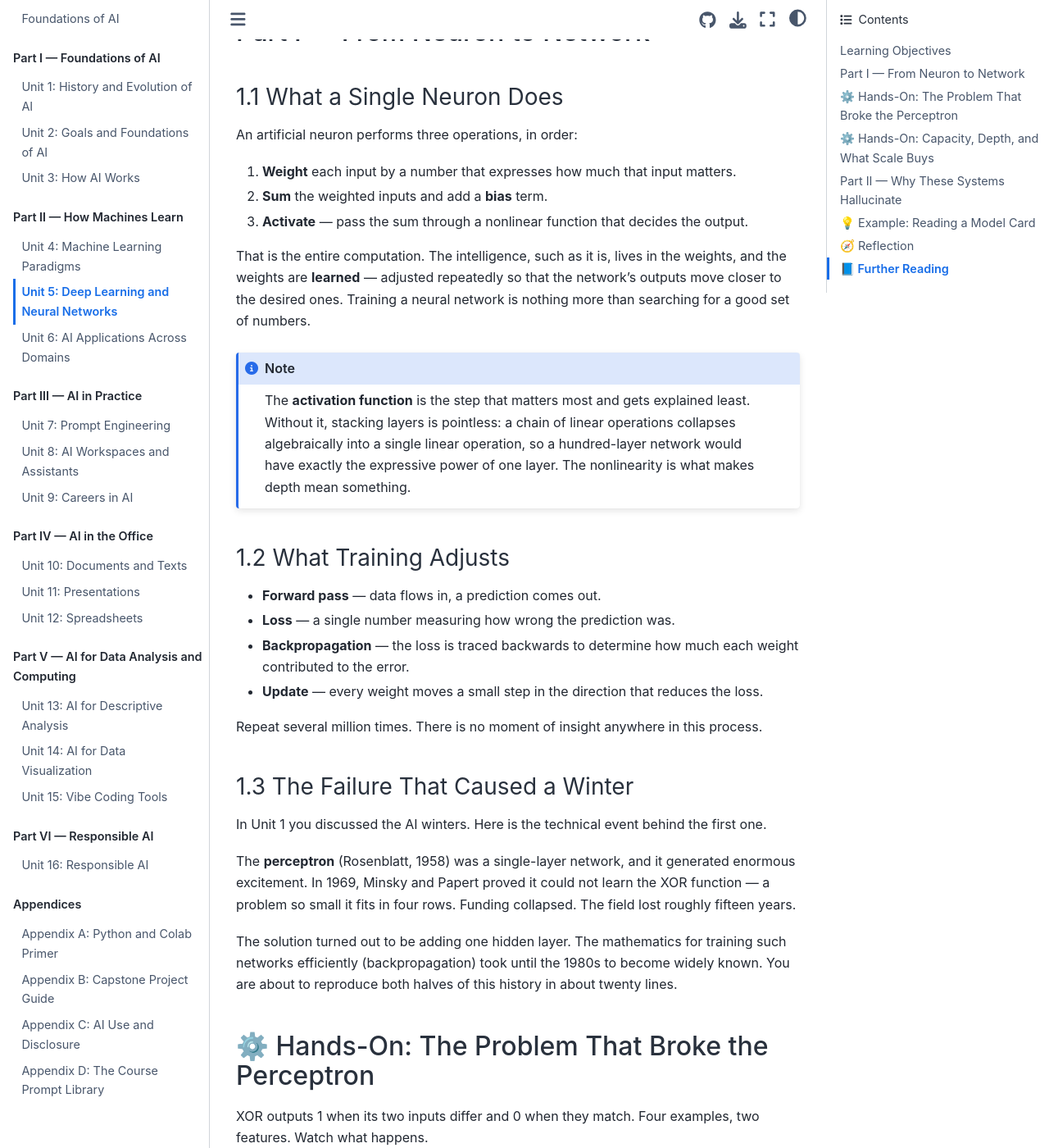
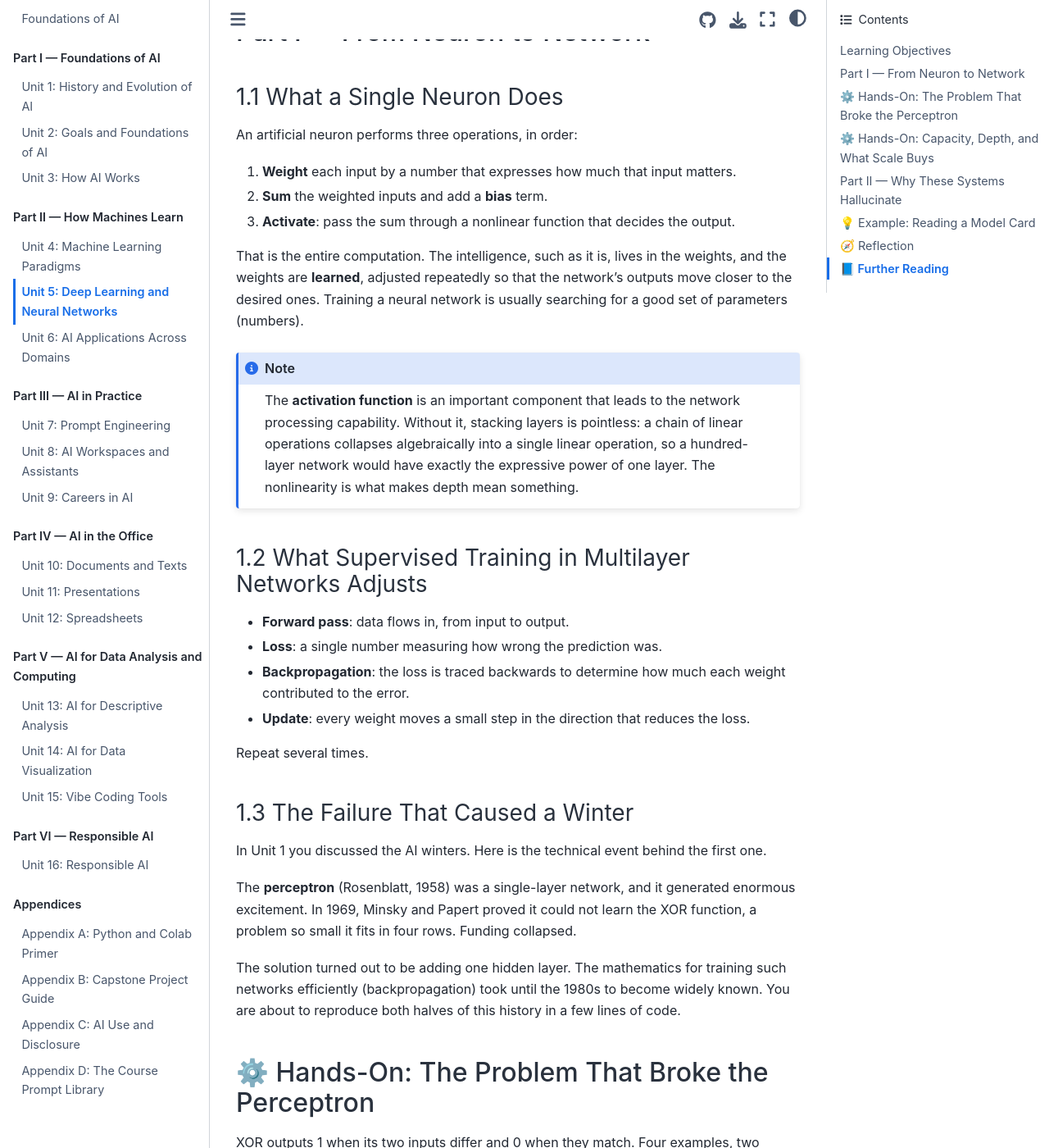
Before and after one commit to lndecastro/Foundations_of_AI, a Jupyter Book: the page built from book/Unit_05_Deep_Learning_and_Neural_Networks.md, in a window 1280 px wide and 1400 px high, scrolled down 741 px. Shown: the whole window at 82% size. Built offline with Jupyter Book 1.0.4 settings and Sphinx 7.4.7 and the Sphinx Book theme 1.1.4, drawn with Linux system fonts in a browser that asks for light colours; some of the changed text lies outside the part shown.

Commit message:
Update Unit_05_Deep_Learning_and_Neural_Networks.md

````diff
--- a/book/Unit_05_Deep_Learning_and_Neural_Networks.md
+++ b/book/Unit_05_Deep_Learning_and_Neural_Networks.md
@@ -1,8 +1,8 @@
 # Unit 5: Deep Learning and Neural Networks
 
-> **Sessions 8–9** · Sep 14, 16 · **HW5 assigned Sep 16, due Sep 23**
+> **Sessions 8–9** · Sep 16, 21 · **HW5 assigned Sep 16, due Sep 25**
 
-Every tool you will use in Parts III, IV, and V of this course — the chat assistants, the presentation generators, the coding tools — is a neural network underneath. This unit is the last time we open the box before we start using what is inside it.
+Every tool you will use in Parts III, IV, and V of this course (the chat assistants, the presentation generators, the coding tools) has a neural network underneath. This unit is the last time we open the box before we start using what is inside it.
 
 You do not need the mathematics. You do need three things: **what a neuron computes**, **why depth changed everything**, and **why these systems fail the specific way they do**. That last one is what separates a professional user of AI tools from a credulous one.
 
@@ -23,30 +23,30 @@ An artificial neuron performs three operations, in order:
 
 1. **Weight** each input by a number that expresses how much that input matters.
 2. **Sum** the weighted inputs and add a **bias** term.
-3. **Activate** — pass the sum through a nonlinear function that decides the output.
+3. **Activate**: pass the sum through a nonlinear function that decides the output.
 
-That is the entire computation. The intelligence, such as it is, lives in the weights, and the weights are **learned** — adjusted repeatedly so that the network's outputs move closer to the desired ones. Training a neural network is nothing more than searching for a good set of numbers.
+That is the entire computation. The intelligence, such as it is, lives in the weights, and the weights are **learned**, adjusted repeatedly so that the network's outputs move closer to the desired ones. Training a neural network is usually searching for a good set of parameters (numbers).
 
 ```{note}
-The **activation function** is the step that matters most and gets explained least. Without it, stacking layers is pointless: a chain of linear operations collapses algebraically into a single linear operation, so a hundred-layer network would have exactly the expressive power of one layer. The nonlinearity is what makes depth mean something.
+The **activation function** is an important component that leads to the network processing capability. Without it, stacking layers is pointless: a chain of linear operations collapses algebraically into a single linear operation, so a hundred-layer network would have exactly the expressive power of one layer. The nonlinearity is what makes depth mean something.
 ```
 
-### 1.2 What Training Adjusts
+### 1.2 What Supervised Training in Multilayer Networks Adjusts
 
-- **Forward pass** — data flows in, a prediction comes out.
-- **Loss** — a single number measuring how wrong the prediction was.
-- **Backpropagation** — the loss is traced backwards to determine how much each weight contributed to the error.
-- **Update** — every weight moves a small step in the direction that reduces the loss.
+- **Forward pass**: data flows in, from input to output.
+- **Loss**: a single number measuring how wrong the prediction was.
+- **Backpropagation**: the loss is traced backwards to determine how much each weight contributed to the error.
+- **Update**: every weight moves a small step in the direction that reduces the loss.
 
-Repeat several million times. There is no moment of insight anywhere in this process.
+Repeat several times.
 
 ### 1.3 The Failure That Caused a Winter
 
 In Unit 1 you discussed the AI winters. Here is the technical event behind the first one.
 
-The **perceptron** (Rosenblatt, 1958) was a single-layer network, and it generated enormous excitement. In 1969, Minsky and Papert proved it could not learn the XOR function — a problem so small it fits in four rows. Funding collapsed. The field lost roughly fifteen years.
+The **perceptron** (Rosenblatt, 1958) was a single-layer network, and it generated enormous excitement. In 1969, Minsky and Papert proved it could not learn the XOR function, a problem so small it fits in four rows. Funding collapsed.
 
-The solution turned out to be adding one hidden layer. The mathematics for training such networks efficiently (backpropagation) took until the 1980s to become widely known. You are about to reproduce both halves of this history in about twenty lines.
+The solution turned out to be adding one hidden layer. The mathematics for training such networks efficiently (backpropagation) took until the 1980s to become widely known. You are about to reproduce both halves of this history in a few lines of code.
 
 ## ⚙️ Hands-On: The Problem That Broke the Perceptron
 
@@ -73,12 +73,12 @@ print(f"\nPerceptron accuracy:      {accuracy_score(y, single.predict(X)):.0%}")
 print(f"MLP (1 hidden layer):     {accuracy_score(y, multi.predict(X)):.0%}")
 ```
 
-The perceptron scores **50%** — it predicts a single class for all four inputs and cannot do better, no matter how long it trains. Adding four hidden neurons takes it to **100%**.
+The perceptron scores **50%**; it predicts a single class for all four inputs and cannot do better, no matter how long it trains. Adding four hidden neurons takes it to **100%**.
 
 The reason is geometric. A single-layer network can only separate points with one straight line, and no straight line puts `[0,1]` and `[1,0]` on one side with `[0,0]` and `[1,1]` on the other. A hidden layer lets the network bend the space first, and in the bent space a single line suffices.
 
 ```{warning}
-Fifteen years of funding disappeared over a limitation that one extra layer removes. It is worth asking, whenever you read a confident claim that AI "cannot" do something, whether the claim is about a fundamental limit or about the specific architecture someone happened to test.
+Many years of funding disappeared over a limitation that one extra layer removes. It is worth asking, whenever you read a confident claim that AI "cannot" do something, whether the claim is about a fundamental limit or about the specific architecture someone happened to test.
 ```
 
 **Try changing it:**
@@ -132,7 +132,7 @@ if wrong:
 plt.tight_layout(); plt.show()
 ```
 
-Four hidden neurons reach about **87%**. Thirty-two reach about **97%**. Going all the way to 128+64 — roughly seven times more weights — buys well under one additional point.
+Four hidden neurons reach about **87%**. Thirty-two reach about **97%**. Going all the way to 128+64, roughly seven times more weights, buys well under one additional point.
 
 That shape is the story of modern AI in miniature: **large early gains from capacity, then sharply diminishing returns.** The frontier language models are on the far right of this curve, which is why each new generation costs enormously more to train and feels only somewhat better to use.
 
````
Also changed, not shown: other parts of book/Unit_05_Deep_Learning_and_Neural_Networks.md (+2 -2 lines).
